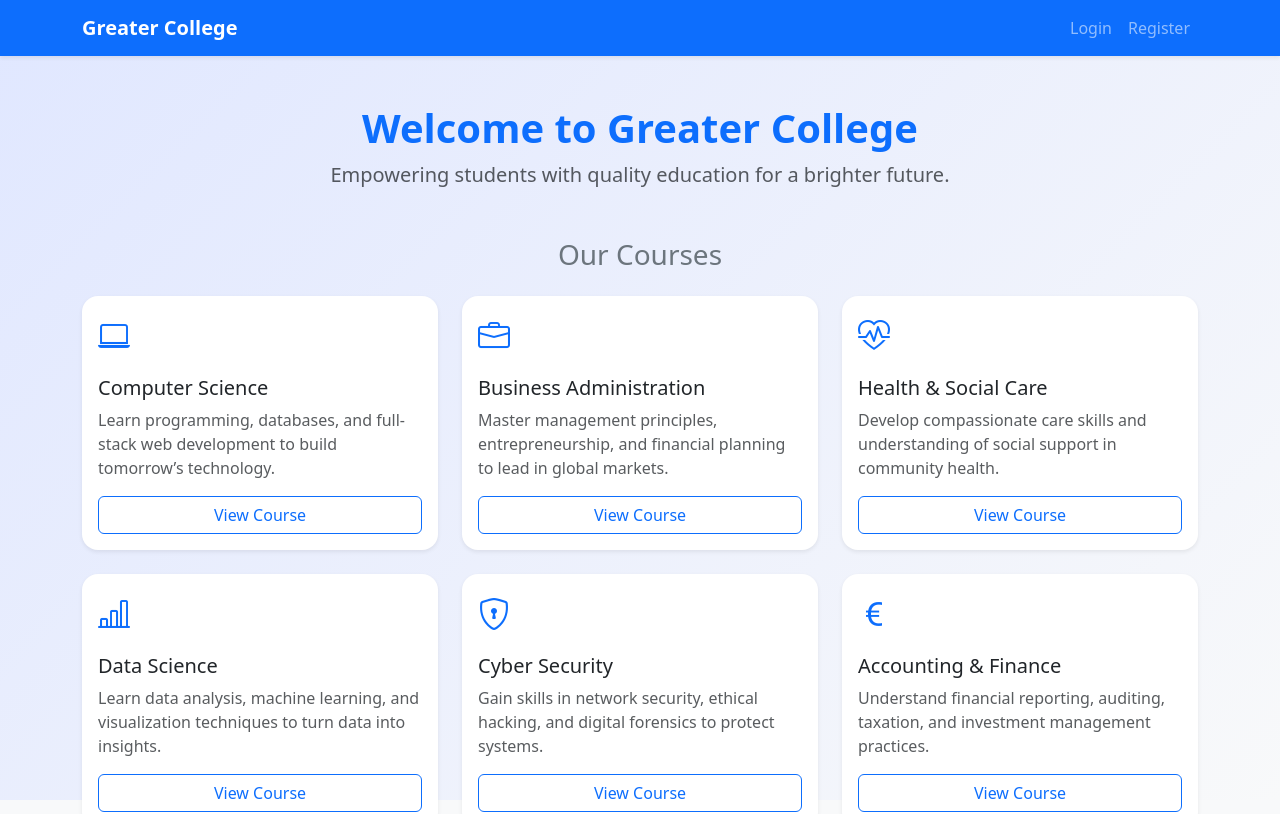
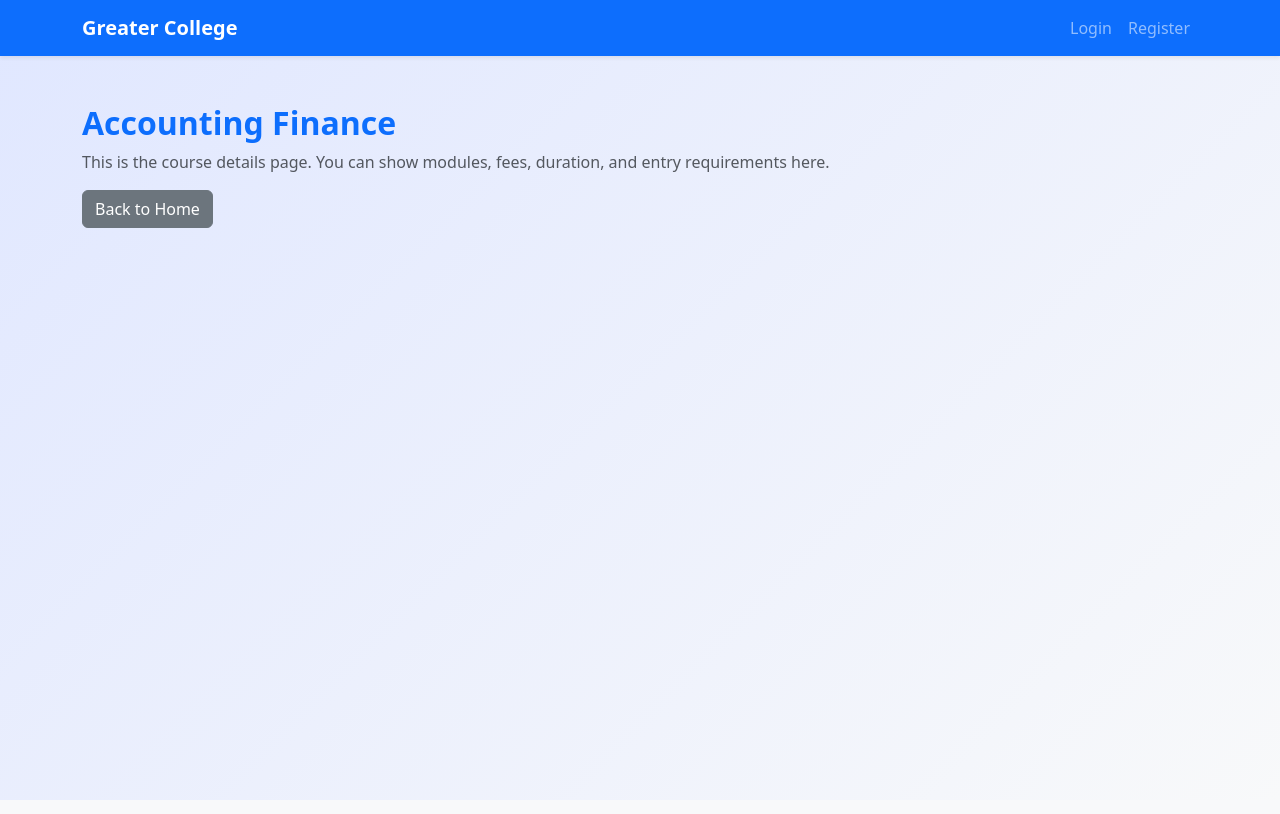
Before and after one commit to ernieboa7/EG-COLLEGE, a React (Vite) app in the folder frontend/: page /courses/accounting-finance in a window 1280 px wide. Before the commit this address led to /. Shown: the top 814 px of the page. Built offline with nearby package versions, Linux system fonts and the light colour scheme; no server answers.

Commit message:
course details

```diff
--- a/frontend/src/App.jsx
+++ b/frontend/src/App.jsx
@@ -7,6 +7,9 @@ import Login from "./pages/Login.jsx";
 import Register from "./pages/Register.jsx";
 import Home from "./pages/Home.jsx";
 import ApplyForm from "./pages/ApplyForm.jsx";
+
+import CourseDetails from "./pages/CourseDetails";
+
 
 // === Layouts & Components ===
 import Navbar from "./components/Navbar.jsx";
@@ -56,6 +59,9 @@ export default function App() {
         <Route path="/login" element={<Login />} />
         <Route path="/register" element={<Register />} />
         <Route path="/apply" element={<ApplyForm />} /> {/* Public apply page */}
+
+        <Route path="/courses/:slug" element={<CourseDetails />} />
+
 
         {/* ================= STUDENT PORTAL (Protected) ================= */}
         <Route element={<ProtectedRoute />}>
--- /dev/null
+++ b/frontend/src/pages/CourseDetails.jsx
@@ -0,0 +1,22 @@
+import { useParams, Link } from "react-router-dom";
+import { Container, Button } from "react-bootstrap";
+
+export default function CourseDetails() {
+  const { slug } = useParams();
+
+  return (
+    <Container className="py-5">
+      <h2 className="fw-bold text-primary text-capitalize">
+        {slug.replaceAll("-", " ")}
+      </h2>
+      <p className="text-muted">
+        This is the course details page. You can show modules, fees, duration,
+        and entry requirements here.
+      </p>
+
+      <Link to="/">
+        <Button variant="secondary">Back to Home</Button>
+      </Link>
+    </Container>
+  );
+}
```
